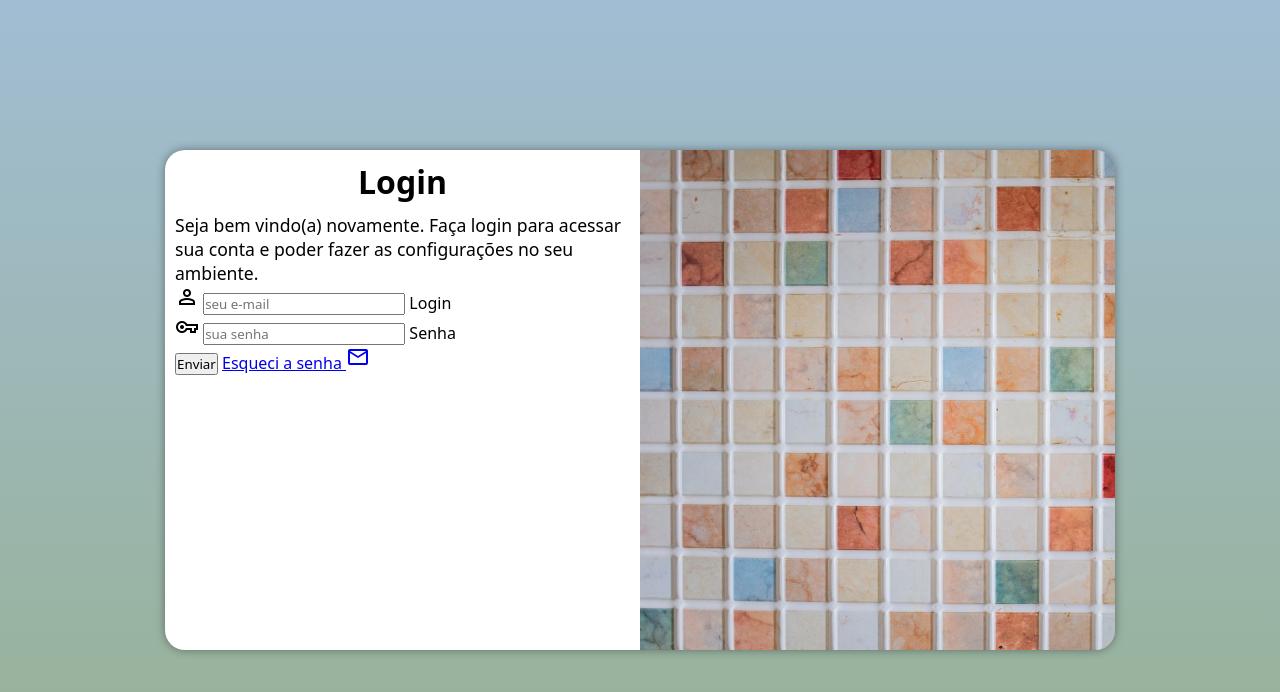
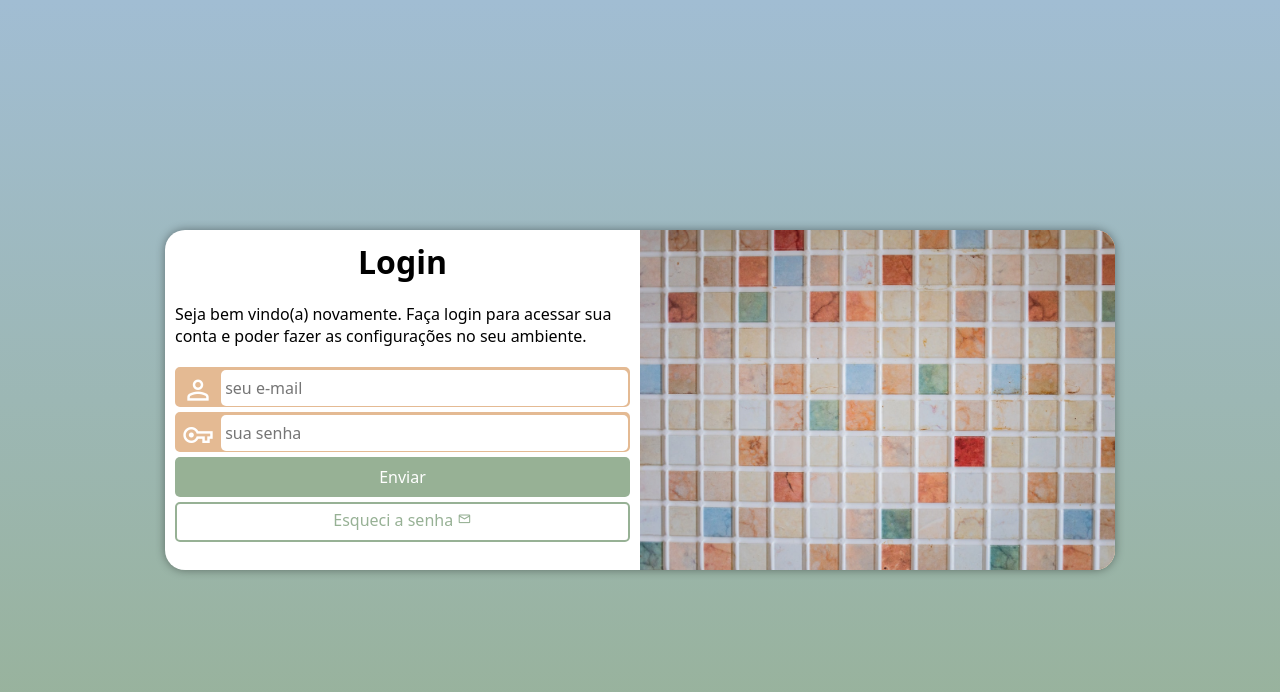
Before and after one commit to biancassantos/projeto-login, a plain HTML site: page index.html in a window 1280 px wide. Drawn offline with nearby package versions, Linux system fonts and the light colour scheme.

Commit message:
botoes form

```diff
--- a/estilos/media-query.css
+++ b/estilos/media-query.css
@@ -7,6 +7,7 @@
 
     #login {
         width: 80vw;
+        height: 280px;
     }
 
     #login > #imagem {
@@ -28,6 +29,7 @@
 
     #login {
         width: 950px;
+        height: 340px;
     }
 
     #login > #imagem {
@@ -46,6 +48,7 @@
     }
 
     #formulario p {
-        font-size: 1.1em;
+        font-size: 1em;
+        margin: 20px 0px;
     }
 }
--- a/estilos/style.css
+++ b/estilos/style.css
@@ -6,7 +6,7 @@
     verdinho: #99AA98 */
 
 :root {
-    --cor01: #C5906E;
+    --cor01: #e4ba93;
     --cor02: #e0e1e4;
     --cor03: #A1BDD3;
     --cor04: #97b195;
@@ -35,15 +35,15 @@ main {
     position: absolute;
     top: 50%;
     left: 50%;
-    transform: translate(-50%, -50%);
     overflow: hidden;
 
     background-color: white;
     width: 250px;
-    height: 500px;
+    height: 520px;
     border-radius: 20px;
     box-shadow: 0px 0px 10px rgba(0, 0, 0, 0.400);
 
+    transform: translate(-50%, -50%);
     transition: width .3s, height .3s;
     transition-timing-function: ease;
 }
@@ -68,3 +68,68 @@ main {
 #formulario p {
     font-size: .8em;
 }
+
+form .campo {
+    background-color: var(--cor01);
+    display: block;
+    width: 100%;
+    height: 40px;
+    border-radius: 5px;
+    border: 2px solid var(--cor01);
+    margin: 5px 0px;
+}
+
+.campo label {
+    display: none;
+}
+
+.campo span {
+    color: white;
+    font-size: 2em;
+    width: 40px;
+    padding: 5px;
+}
+
+.campo input {
+    font-size: 1em;
+    width: calc(100% - 44.4px);
+    height: 100%;
+    border: none;
+    border-radius: 5px;
+    padding: 4px;
+    transform: translateY(-12px);
+}
+
+form input[type=submit] {
+    display: block;
+    font-size: 1em;
+    width: 100%;
+    height: 40px;
+    background-color: var(--cor04);
+    color: white;
+    border: none;
+    border-radius: 5px;
+    cursor: pointer;
+}
+
+form input[type=submit]:hover {
+    background-color: var(--cor03);
+}
+
+form a.botao {
+    display: block;
+    text-align: center;
+    font-size: 1em;
+    text-decoration: none;
+    width: 100%;
+    height: 40px;
+    color: var(--cor04);
+    padding-top: 5px;
+    margin-top: 5px;
+    border: 2px solid var(--cor04);
+    border-radius: 5px;
+}
+
+form > a.botao > span {
+    font-size: .9em;
+}
--- a/index.html
+++ b/index.html
@@ -30,7 +30,7 @@
                         <label for="isenha">Senha</label>
                     </div>
                     <input type="submit" value="Enviar">
-                    <a href="esqueci.html">
+                    <a href="esqueci.html" class="botao">
                         Esqueci a senha <span class="material-symbols-outlined">mail</span>
                     </a>
                 </form>
```
